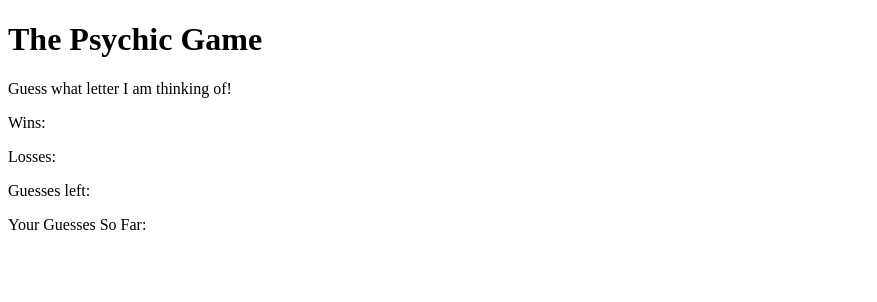
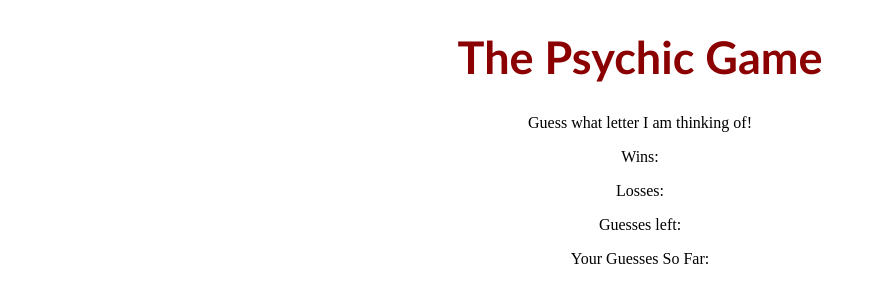
Before and after one commit to chloieeeramos/PsychicGame, a plain HTML site: page index.html in a window 1280 px wide. Shown: the whole page, without its empty margins (0-877 px from the left). Drawn offline with Linux system fonts and the light colour scheme.

Commit message:
made changes to h1 tag

```diff
--- a/assets/css/style.css
+++ b/assets/css/style.css
@@ -1,9 +1,12 @@
-body {
-    background-image: url(..assets/images/backgroundimage.jpg);
+#container {
+    text-align: center;
 
 }
 
 
 h1 {
     text-align: center;
+    font-family: 'Gill Sans', 'Gill Sans MT', Calibri, 'Trebuchet MS', sans-serif;
+    color: darkred;
+    font-size: 45px;
 }
--- a/assets/javascript/game.js
+++ b/assets/javascript/game.js
@@ -29,7 +29,6 @@ document.onkeypress= function (event) {
   }
 
   var html =
-    '<p><h1>The Psychic Game</h1></p>' +
     '<p>Guess what letter I am thinking of!</p>' +
     '<p>Wins: ' + wins + '</p>' +
     '<p>Losses: ' + losses + '</p>' +
--- a/index.html
+++ b/index.html
@@ -6,14 +6,17 @@
     <meta http-equiv="X-UA-Compatible" content="ie=edge">
     <title>Psychic Game!</title>
 
+    <link rel="stylesheet" href="assets/css/style.css">
+
     <script src="assets/javascript/game.js"></script>
+
 </head>
 <body>
 
+    <h1>The Psychic Game</h1>
+
         <div id ="container">
 
-
-            <h1>The Psychic Game</h1>
 
             <p>Guess what letter I am thinking of!</p>
 
```
Also changed, not shown: assets/images/darkness.png (added).
